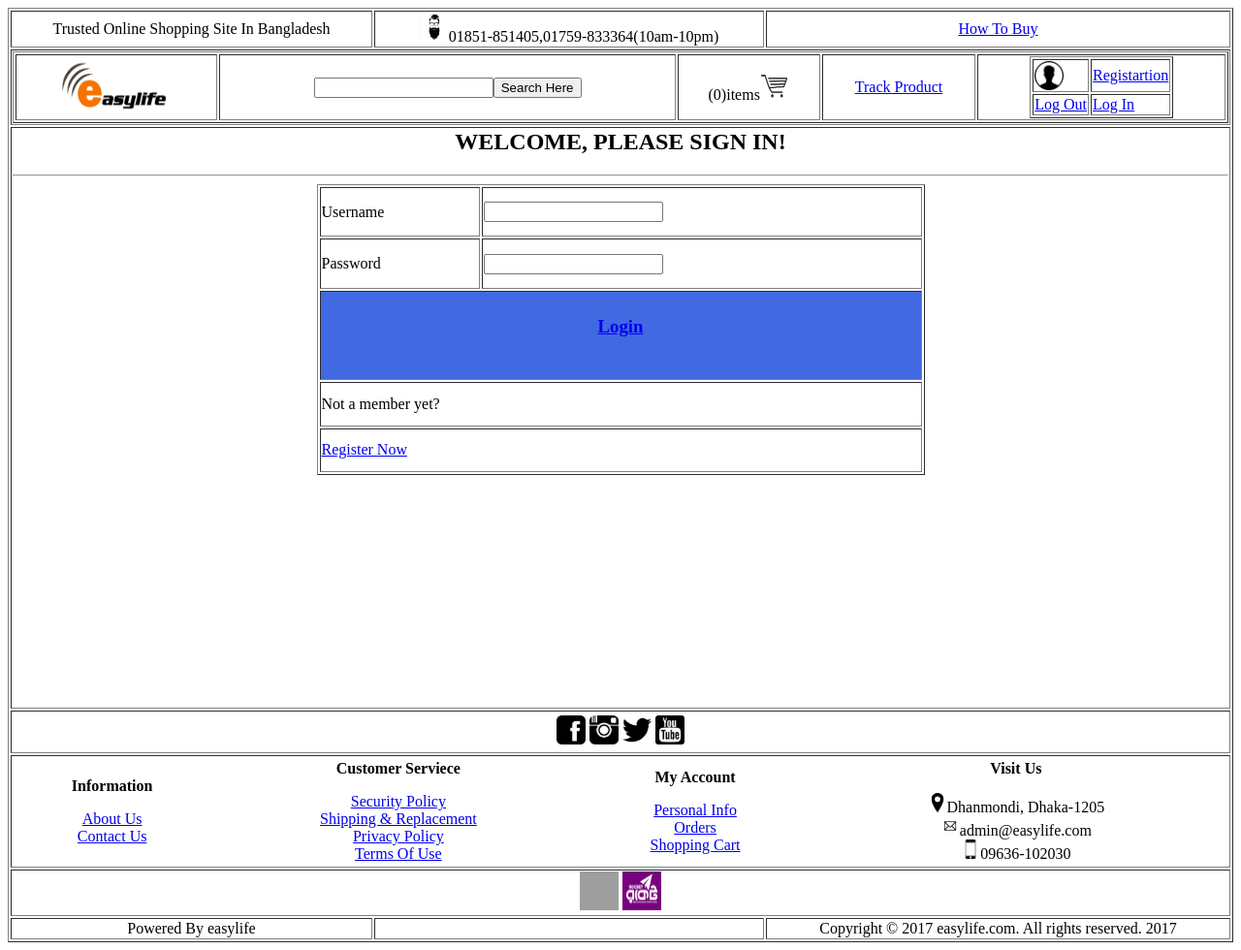
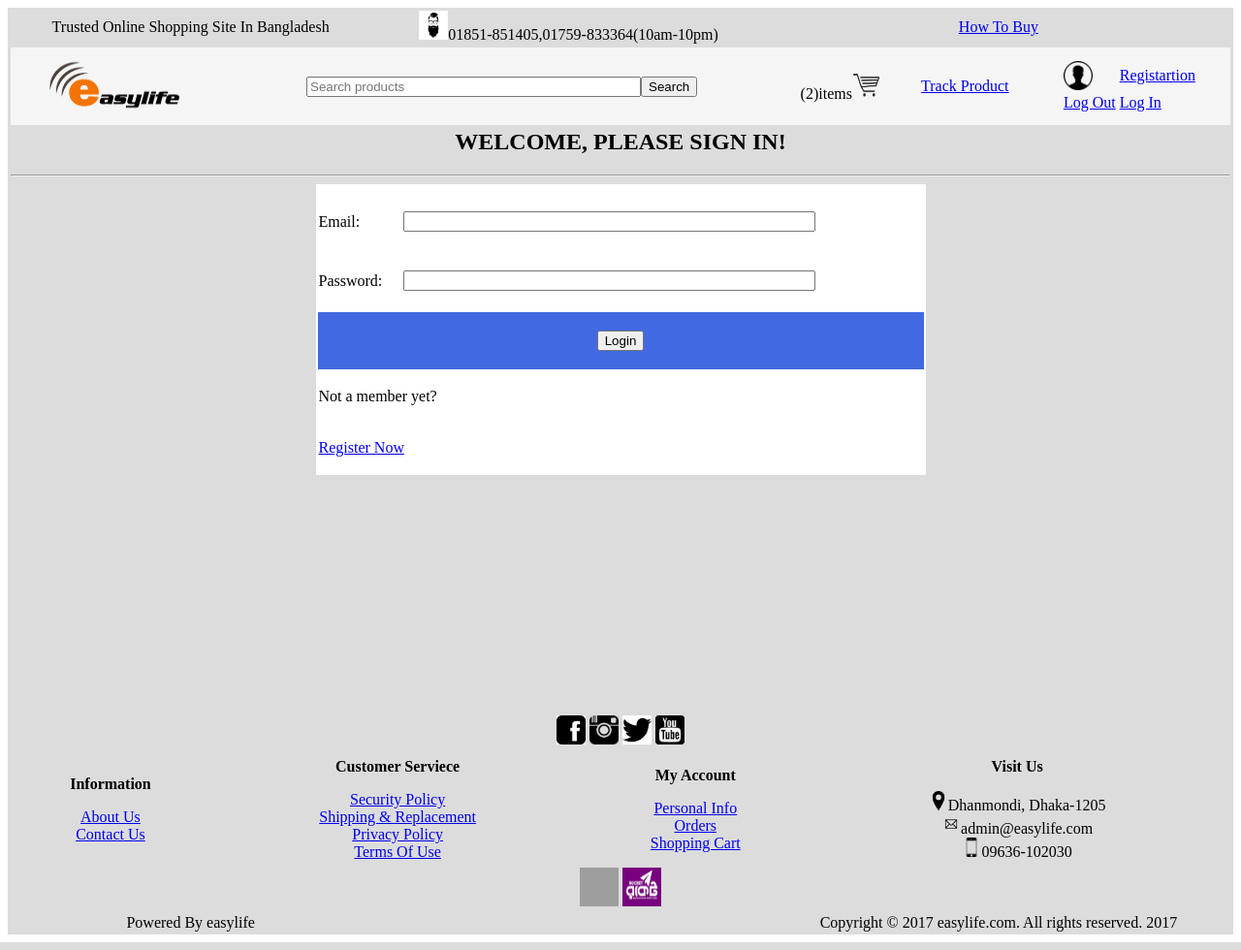
Before and after one commit to boroRakib/Prototype, a PHP site: page /app/logIn.php in a window 1280 px wide. Shown: the whole page at 97% size. Run offline with PHP 8.4, Linux system fonts and the light colour scheme; grey boxes are pictures that could not be loaded.

Commit message:
Login done

```diff
--- a/easylife/app/logIn.php
+++ b/easylife/app/logIn.php
@@ -1,25 +1,29 @@
+<?php require_once "../service/member_service.php"; ?>
+
 <html>
 	<head>
 		<title>Login</title>
 	</head>
 	<body>
-		<table border="1" width="100%">
-			<tr>
+		<table   width="100%" bgcolor="Gainsboro" >
+			<tr height="20">
 				<td align="center">Trusted Online Shopping Site In Bangladesh</td>
 				<td align="center"><img src="resources/contact.jpg" height="30" width="30"/>01851-851405,01759-833364(10am-10pm)</td>
 				<td align="center"><a href="howToBuy.php">How To Buy</a></td>
 
 			</tr>
-			<tr>
+			<tr height="80">
 				<td align="center" colspan="3">
-					<table border="1" width="100%">
+					<table   width="100%" bgcolor="WhiteSmoke " height="80">
 						<tr>
-							<td align="center"><a href="home.php"><img src="resources/e.jpg" height="60" width="120" /></a></td>
-							<td align="center"><input type="text"/><input type="submit" value="Search Here"/></td>
-							<td align="center">(0)items<a href="shoppingCart.php"><img src="resources/c.jpg" height="30" width="30"/></a></td>
+
+							<td align="center"><a href="home.php"><img src="resources/e.jpg" height="60" width="150" /></a></td>
+							<td align="center"><input size="40" name="search" placeholder="Search products"/><input type="submit" value="Search"/></td>
+
+							<td align="center">(2)items<a href="shoppingCart.php"><img src="resources/c.jpg" height="30" width="30"/></a></td>
 							<td align="center"><a href="trackProduct.php">Track Product</a></td>
 							<td align="center">
-								<table border="1">
+								<table  >
 									<tr rowspan="2">
 										<td><img src="resources/m.jpg" height="30" width="30"/></td>
 										<td><a href="Registration.php">Registartion</a></td>
@@ -36,20 +40,90 @@
 				</td>
 			</tr>
 			<tr height="600">
+<script>
+	function validate(){
 
+		var nameTextBox = document.getElementById("name");
+		var passTextBox = document.getElementById("pass");
+
+
+		var nameMsgBox = document.getElementById("namemsg");
+		var passMsgBox = document.getElementById("passmsg");
+
+		name = nameTextBox.value;
+		pass = passTextBox.value;
+
+
+		if(name==""){
+			nameMsgBox.innerHTML = "*";return false;
+		}else{
+			nameMsgBox.innerHTML = "";
+		}
+		if(pass==""){
+			passMsgBox.innerHTML = "*";return false;
+		}
+		else{
+			passMsgBox.innerHTML = "";return true;
+		}
+
+	}
+</script>
 				<td colspan="3" align="center" valign="top">
 							<h2 >WELCOME, PLEASE SIGN IN!</h2><hr/>
-					<table border="1" width="50%" height="300">
+				<form method="post" onsubmit="return validate()">
+					<table width="50%" height="300" bgcolor="white">
 						<tr>
-							<td>Username </td>
-							<td><input name="uname"/></td>
+						<td colspan="2" align="center">
+							<?php
+							 if($_SERVER['REQUEST_METHOD']=="POST")
+							 {
+								$members=getAllMembersFromDB();
+								$email=trim($_POST['email']);
+								$pass=trim($_POST['pass']);
+									$v=false;
+								foreach($members as $member)
+								{
+										if($member['Email']==$email)
+										{
+											if($member['Password']==$pass)
+											{
+												if($member['Type']==1)
+												{
+													echo "<script>
+															document.location='admin_home.php';
+														 </script>";
+												}
+												if($member['Type']==4)
+												{
+													echo "<script>
+															document.location='home.php';
+														 </script>";
+												}
+
+											}
+											else{
+												echo "<div><font color=red>"."Login was unsuccessful.<br/>Wrong password!!!"."</font></div>";
+											}
+											$v=true;
+										}
+								}
+								if($v==false){echo "<div><font color=red>"."Login was unsuccessful.<br/>No customer account found!!!"."</font></div>";}
+							 }
+							?>
+
+
+						</td>
 						</tr>
 						<tr>
-							<td>Password </td>
-							<td><input type="password" name="pass"/></td>
+							<td>Email: </td>
+							<td><input id="name" name="email" size="50"/><span id="namemsg"></span></td>
 						</tr>
 						<tr>
-							<td colspan="2" align="center" bgcolor="RoyalBlue"><a href="home.php"><h3>Login</h3></a></td>
+							<td>Password: </td>
+							<td><input type="password" id="pass" name="pass" size="50"/><span id="passmsg"></span></td>
+						</tr>
+						<tr>
+							<td colspan="2" align="center" bgcolor="RoyalBlue"><input type="submit" value="Login" /></td>
 						</tr>
 
 						<tr>
@@ -60,6 +134,7 @@
 						</tr>
 
 					</table>
+				</form>
 				</td>
 			</tr>
 			<tr>
--- a/easylife/data/member_data_access.php
+++ b/easylife/data/member_data_access.php
@@ -2,7 +2,7 @@
 <?php
 	function addMemberToDB($member)
 	{
-        $sql = "INSERT INTO member(Member_ID, User_Name, Password, Name, Email, Type, Image, Status) VALUES ('$member[Member_ID]', '$member[User_Name]', '$member[Password', '$member[Name]', '$member[Email]', '$member[Type]', '$member[Image]', '$member[Status]')";
+        $sql = "INSERT INTO member(Member_ID, Password, Name, Email, Type, Status) VALUES ('$member[Member_ID]', '$member[Password]', '$member[Name]', '$member[Email]', '$member[Type]', '$member[Status]')";
         $result = executeSQL($sql);
         return $result;
     }
@@ -30,7 +30,7 @@
         for($i=0; $row=mysqli_fetch_assoc($result); ++$i){
             $members[$i] = $row;
         }
-
+       // var_dump($members);
         return $members;
     }
 
@@ -77,18 +77,18 @@
         return $member;
     }
 
-	function getMembersByTypeFromDB($Type)
-	{
-        $sql = "SELECT * FROM member WHERE Type=$Type";
-        $result = executeSQL($sql);
+	// function getMembersByTypeFromDB($Type)
+	// {
+        // $sql = "SELECT * FROM member WHERE Type=$Type";
+        // $result = executeSQL($sql);
 
-        $members = array();
-        for($i=0; $row = mysqli_fetch_assoc($result); ++$i){
-            $products[$i] = $row;
-        }
+        // $members = array();
+        // for($i=0; $row = mysqli_fetch_assoc($result); ++$i){
+            // $products[$i] = $row;
+        // }
 
-        return $members;
-    }
+        // return $members;
+    // }
 
 	function getMembersByTypeFromDB($Status)
 	{
```
